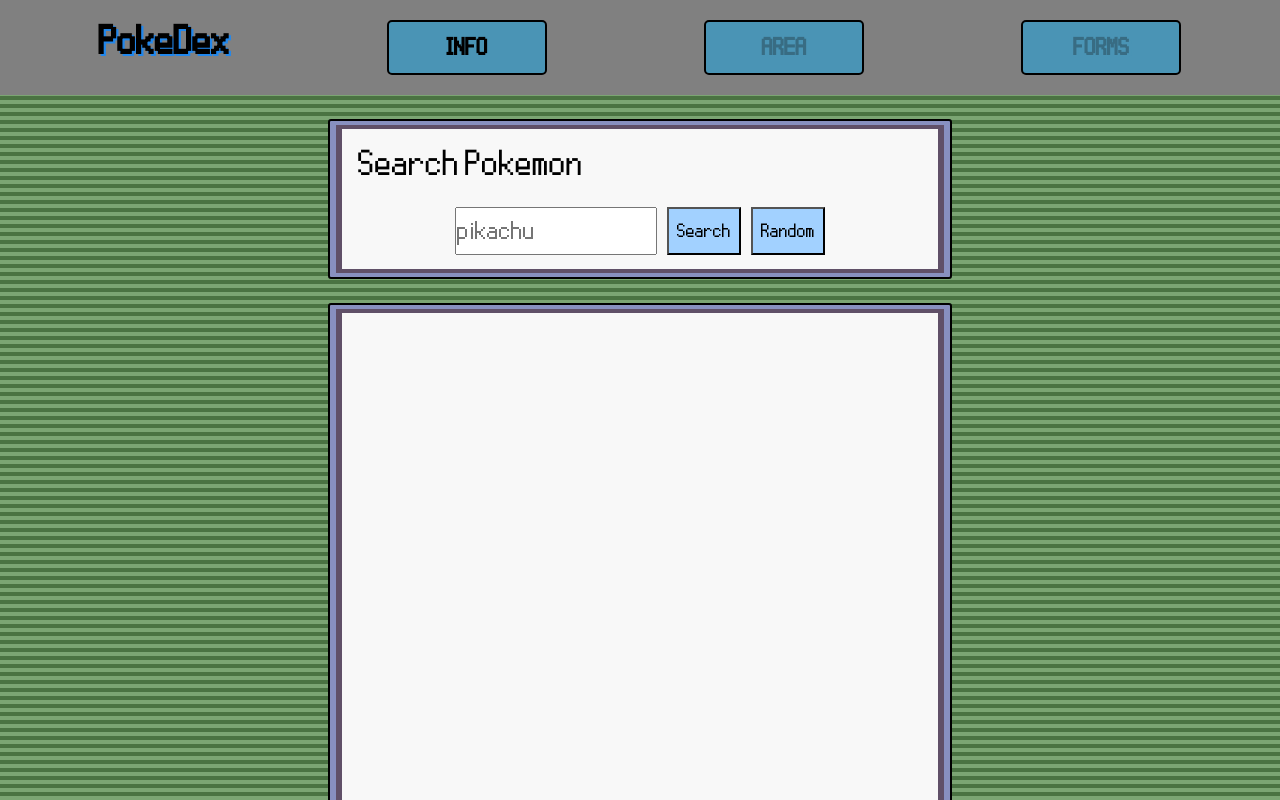
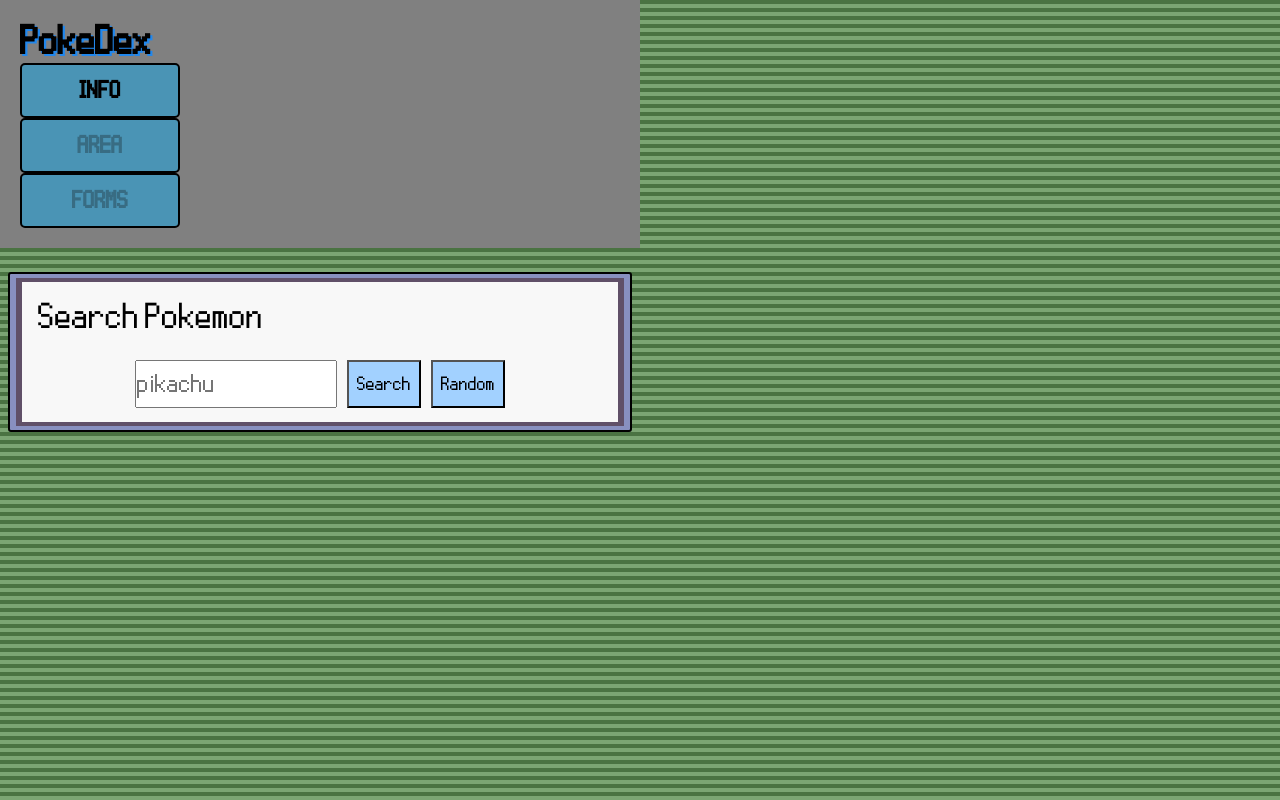
Before and after one commit to tech-student-derp/reactActivity, a React (Vite) app: page / in a window 1280 px wide. Shown: the top 800 px of the page. Built offline with nearby package versions, Linux system fonts and the light colour scheme.

Commit message:
need to fix the layout later

```diff
--- a/src/App.css
+++ b/src/App.css
@@ -11,9 +11,8 @@
 }
 
 body {
-  display: flex;
-  justify-content: center;
-  flex-direction: column;
+  display: grid;
+  grid-template-columns: 1fr 1fr;
   background: repeating-linear-gradient(
         to bottom,
         #4a7342 0px,
@@ -24,9 +23,7 @@
 }
 
 header {
-  display: flex;
-  justify-content: space-around;
-  flex-direction: row;
+  display: grid;
   padding: 1.25rem;
   background-color: gray;
 }
@@ -257,6 +254,7 @@
 .error-message {
   font-weight: bold;
   font-size: 22px;
+  background-color: white;
   color: #b00000;
   text-align: center;
   margin-top: 8px;
--- a/src/App.jsx
+++ b/src/App.jsx
@@ -52,11 +52,24 @@
 
   const searchPokemon = async () =>
   {
+    if (search.trim() === "")
+    {
+      setPokemonData(null);
+      setErrorMessage("Please enter a Pokemon name first.");
+      return;
+    }
+    if (!/^[a-zA-Z0-9]+$/.test(search.trim()))
+    {
+      setPokemonData(null);
+      setErrorMessage("Only letters and numbers are allowed.");
+      return;
+    }
+
     try
     {
       const res = await axios.get
       (
-        `https://pokeapi.co/api/v2/pokemon/${search}`
+        `https://pokeapi.co/api/v2/pokemon/${search.trim().toLowerCase()}`
       );
 
       setPokemonData(res.data);
@@ -99,6 +112,8 @@
         <button disabled>FORMS</button>
       </header>
 
+
+
       <main>
         <div>
           <div>
@@ -121,19 +136,19 @@
         </div>
       </main>
 
-
-
+      {errorMessage && (
+        <p className="error-message">
+          {errorMessage}
+        </p>
+      )}
+      {pokemonData && (
       <section>
         <div>
           <div>
             <div>
-              {errorMessage && (
-                <p className="error-message">
-                  {errorMessage}
-                </p>
-              )}
 
-              {pokemonData && (
+
+
                 <article>
                   <div>
                     <div>
@@ -194,12 +209,12 @@
                     ))}
                   </div>
                 </article>
-              )}
+
 
             </div>
           </div>
         </div>
-      </section>
+      </section>)}
     </>
   )
 }
```
